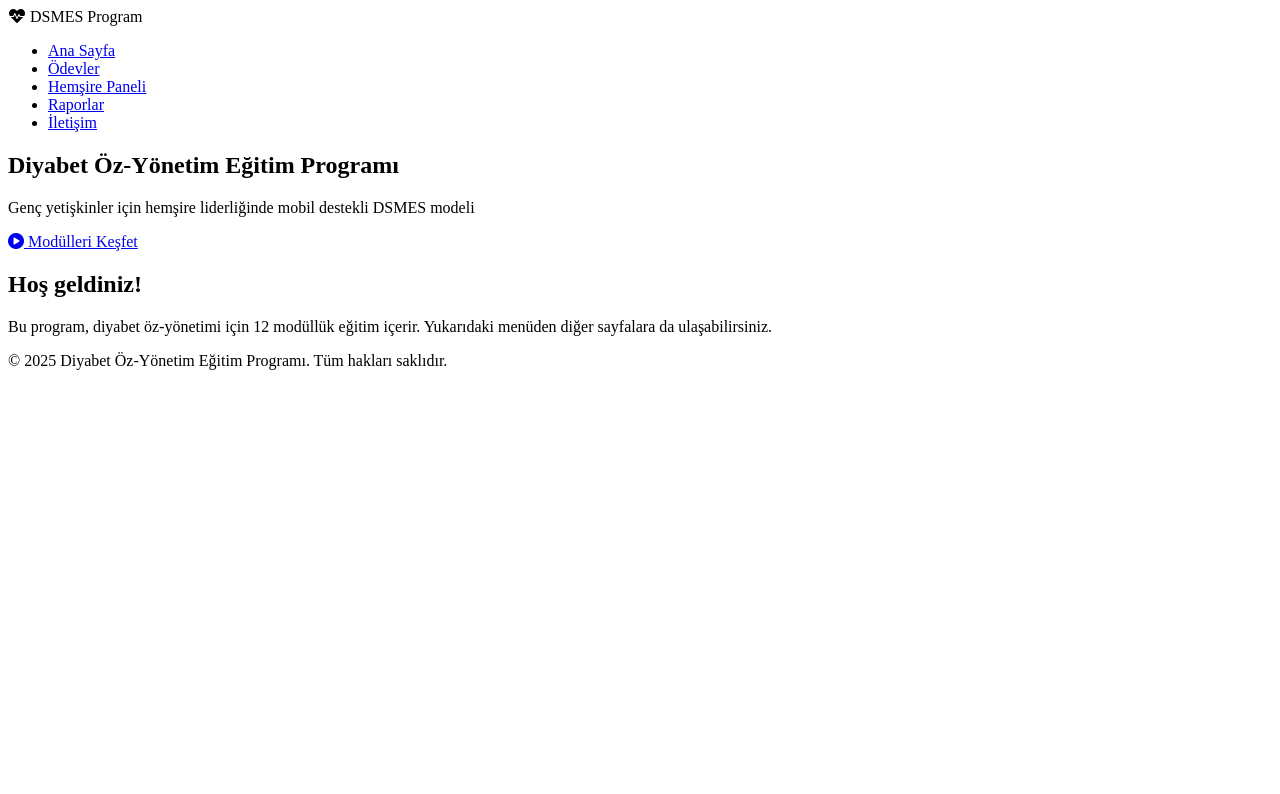
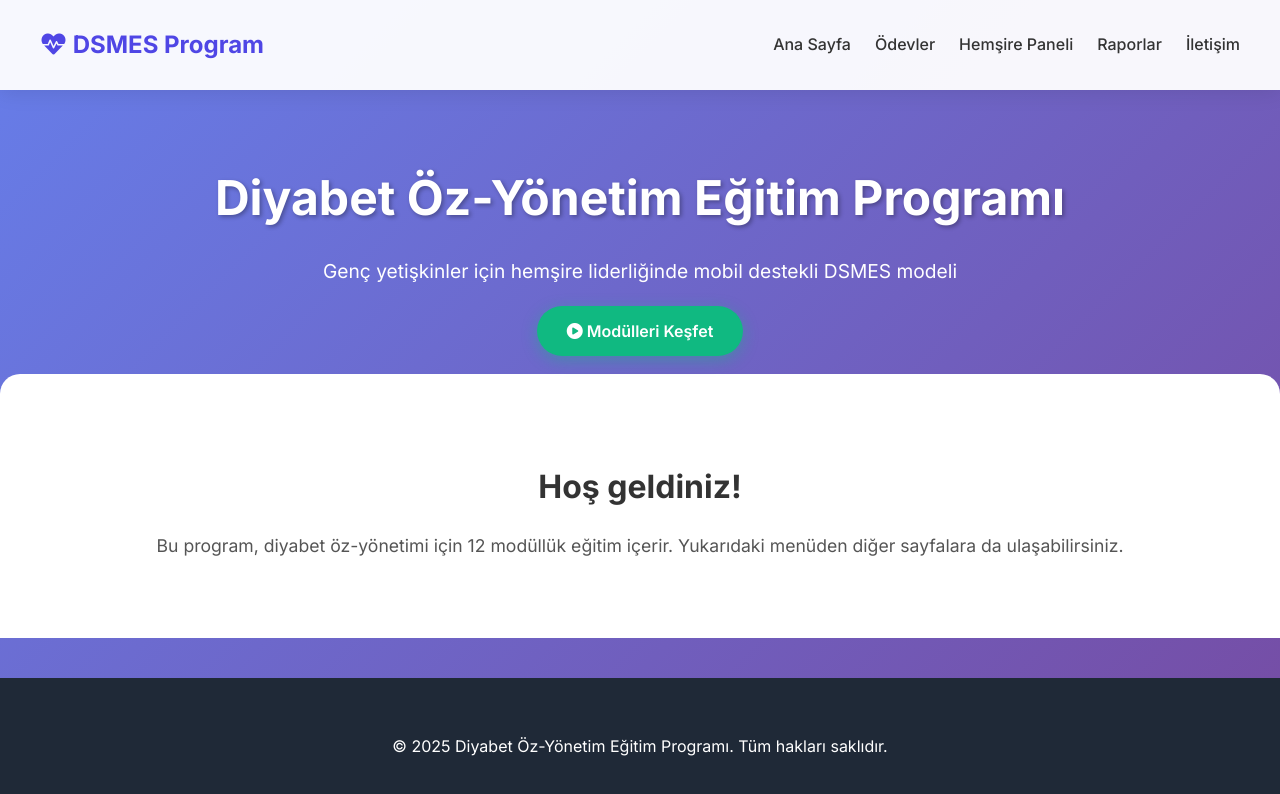
Before and after one commit to recepturan72/dsmes-programe, a plain HTML site: page index.html in a window 1280 px wide. Drawn offline with Linux system fonts and the light colour scheme.

Commit message:
Add files via upload

```diff
--- a/index.html
+++ b/index.html
@@ -7,25 +7,27 @@
   <link href="https://cdnjs.cloudflare.com/ajax/libs/font-awesome/6.0.0/css/all.min.css" rel="stylesheet"/>
   <link href="https://fonts.googleapis.com/css2?family=Inter:wght@300;400;500;600;700&display=swap" rel="stylesheet"/>
   <style>
-    body {{ font-family: "Inter", sans-serif; line-height: 1.6; color: #333;
-           background: linear-gradient(135deg, #667eea 0%, #764ba2 100%); margin: 0; }}
-    .container {{ max-width: 1200px; margin: 0 auto; padding: 0 20px; }}
-    .header {{ background: rgba(255, 255, 255, 0.95); position: fixed; top: 0; left: 0; right: 0;
-               box-shadow: 0 2px 20px rgba(0, 0, 0, 0.1); z-index: 100; }}
-    .nav {{ display:flex; justify-content:space-between; align-items:center; padding:1rem 0; }}
-    .logo {{ font-size:1.5rem; font-weight:700; color:#4f46e5; }}
-    .nav-links {{ display:flex; list-style:none; gap:1.5rem; }}
-    .nav-links a {{ text-decoration:none; color:#333; font-weight:500; transition:0.3s; }}
-    .nav-links a:hover {{ color:#4f46e5; }}
-    .hero {{ padding:120px 0 80px; text-align:center; color:#fff; }}
-    .hero h1 {{ font-size:3rem; font-weight:700; margin-bottom:1rem;
-                text-shadow:2px 2px 4px rgba(0,0,0,0.3); }}
-    .hero p {{ font-size:1.2rem; margin-bottom:2rem; }}
-    .cta-button {{ background:#10b981; color:#fff; padding:15px 30px; border-radius:50px;
-                   text-decoration:none; font-weight:600; box-shadow:0 4px 15px rgba(16,185,129,0.4); }}
-    .cta-button:hover {{ background:#059669; }}
-    .main-content {{ background:#fff; margin-top:-50px; border-radius:20px 20px 0 0; padding:60px 0; }}
-    .footer {{ background:#1f2937; color:#fff; padding:40px 0; text-align:center; margin-top:40px; }}
+    body { font-family: "Inter", sans-serif; line-height: 1.6; color: #333;
+           background: linear-gradient(135deg, #667eea 0%, #764ba2 100%); margin: 0; }
+    .container { max-width: 1200px; margin: 0 auto; padding: 0 20px; }
+    .header { background: rgba(255, 255, 255, 0.95); position: fixed; top: 0; left: 0; right: 0;
+              box-shadow: 0 2px 20px rgba(0, 0, 0, 0.1); z-index: 100; }
+    .nav { display:flex; justify-content:space-between; align-items:center; padding:1rem 0; }
+    .logo { font-size:1.5rem; font-weight:700; color:#4f46e5; }
+    .nav-links { display:flex; list-style:none; gap:1.5rem; }
+    .nav-links a { text-decoration:none; color:#333; font-weight:500; transition:0.3s; }
+    .nav-links a:hover { color:#4f46e5; }
+    .hero { padding:120px 0 80px; text-align:center; color:#fff; }
+    .hero h1 { font-size:3rem; font-weight:700; margin-bottom:1rem;
+               text-shadow:2px 2px 4px rgba(0,0,0,0.3); }
+    .hero p { font-size:1.2rem; margin-bottom:2rem; }
+    .cta-button { background:#10b981; color:#fff; padding:15px 30px; border-radius:50px;
+                  text-decoration:none; font-weight:600; box-shadow:0 4px 15px rgba(16,185,129,0.4); }
+    .cta-button:hover { background:#059669; }
+    .main-content { background:#fff; margin-top:-50px; border-radius:20px 20px 0 0; padding:60px 0; }
+    .main-content h2 { text-align:center; font-size:2rem; font-weight:700; margin-bottom:20px; }
+    .main-content p { text-align:center; font-size:1.1rem; color:#555; }
+    .footer { background:#1f2937; color:#fff; padding:40px 0; text-align:center; margin-top:40px; }
   </style>
 </head>
 <body>
@@ -45,7 +47,7 @@
     </nav>
   </header>
 
-  <!-- Hero -->
+  <!-- Hero Section -->
   <section class="hero" id="home">
     <div class="container">
       <h1>Diyabet Öz-Yönetim Eğitim Programı</h1>
@@ -57,7 +59,8 @@
   <main class="main-content">
     <div class="container">
       <h2>Hoş geldiniz!</h2>
-      <p>Bu program, diyabet öz-yönetimi için 12 modüllük eğitim içerir. Yukarıdaki menüden diğer sayfalara da ulaşabilirsiniz.</p>
+      <p>Bu program, diyabet öz-yönetimi için 12 modüllük eğitim içerir.
+         Yukarıdaki menüden diğer sayfalara da ulaşabilirsiniz.</p>
     </div>
   </main>
 
```
